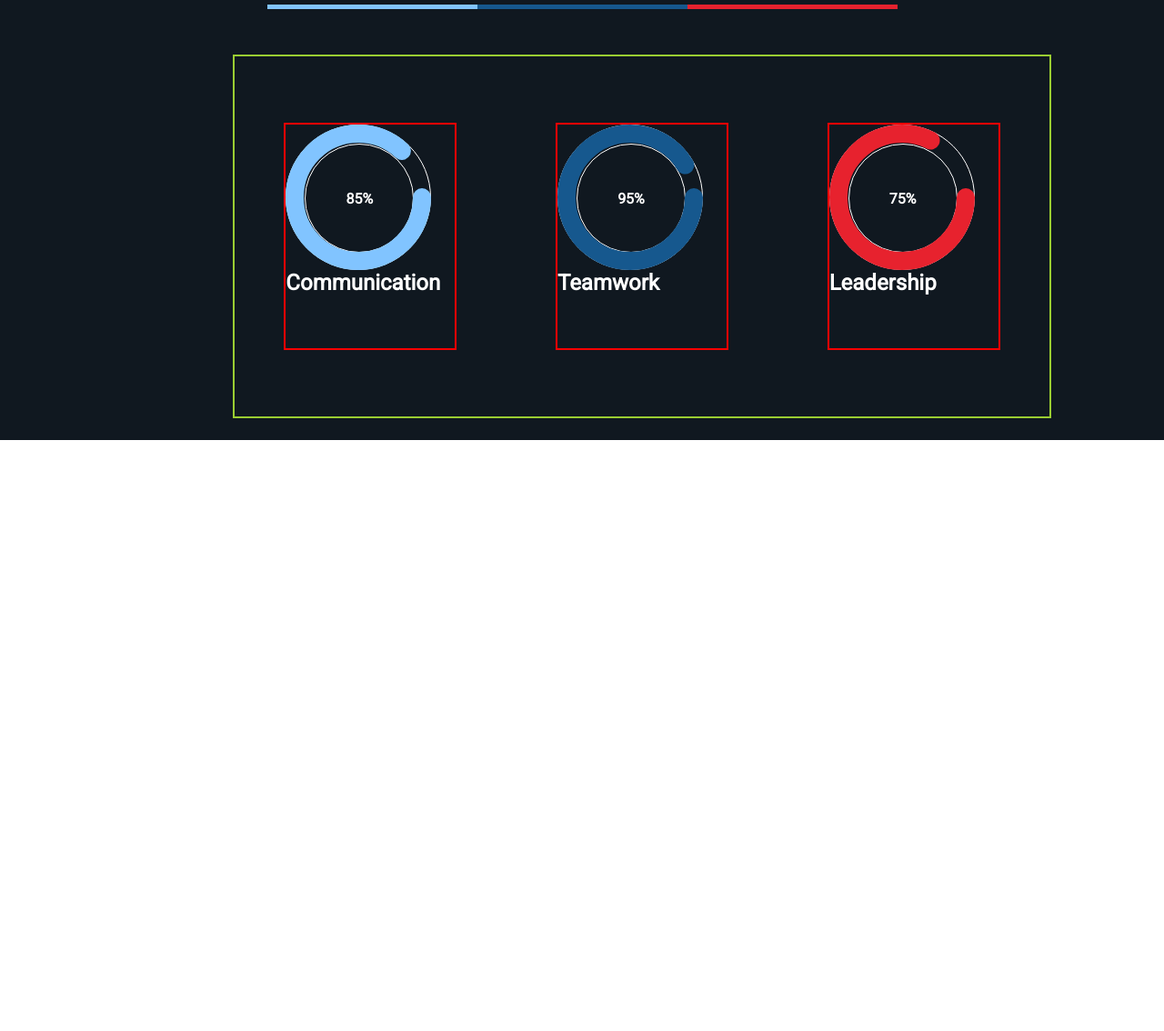
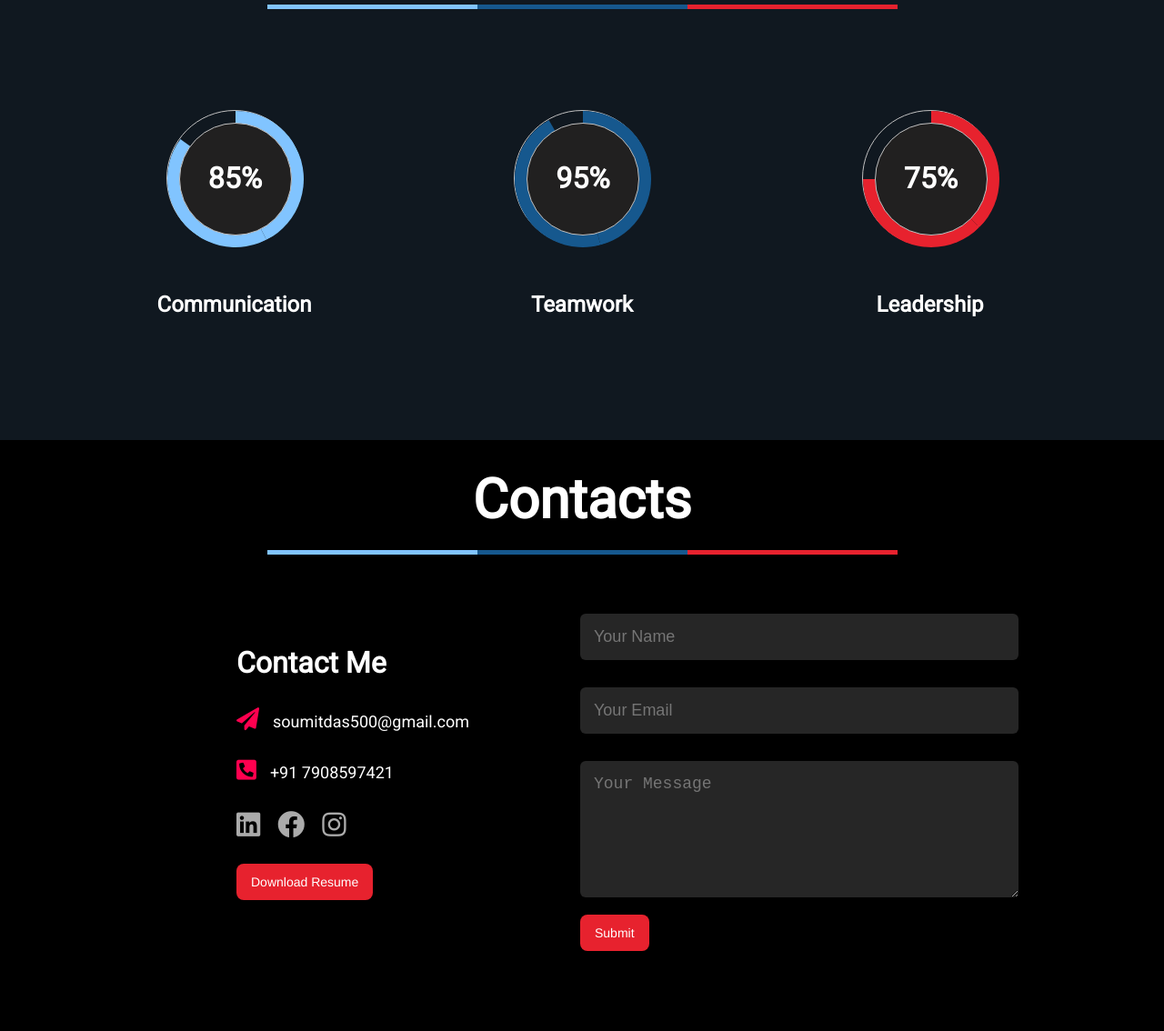
Before and after one commit to Soumit-Das/Soumit-Das.github.io, a plain HTML site: page index.html in a window 1280 px wide. Shown: the part 2620-3754 px from the top of the page at 91% size. Before the commit the page ends 3104 px from the top, so only its background shows below. Drawn offline with Linux system fonts and the light colour scheme.

Commit message:
Day2 work complete

```diff
--- a/Homepage.css
+++ b/Homepage.css
@@ -243,91 +243,269 @@ width: 28%;
 }
 .Soft_Skills{
     display: flex;
-    margin: 50px 33% auto 20%;
-    border: 2px solid yellowgreen;
-    width: 900px;
+    border: 0px solid red;
+    justify-content: center;
+    justify-content: space-evenly;
+    align-items: center;
     height: 400px;
-    align-items: center;
-    justify-content: space-around;
+}
+.C1{
+    border: 0px solid red;
+    width: 250px;
+}
+.C1>h2{
+color: white;
+font-family: 'Roboto', sans-serif;
+text-align: center;
+}
+@media screen and (max-width: 580px) {
+    .Soft_Skills{
+        display: inline;
+    }
+}
+
+.circle-wrap {
+    display: grid;
+    grid-template-columns: repeat(1, 160px);
+    grid-gap: 80px;
+    margin-top: 50px;
+    margin-left: 50px;
+    width: 150px;
+    height: 150px;
+    /* background: #cabbbb; */
+    border-radius: 50%;
+    border: 1px solid silver;
+    margin-bottom: 50px;
+  }
+
+  .circle-wrap .circle .mask,
+  .circle-wrap .circle .fill-1,
+  .circle-wrap .circle .fill-2,
+  .circle-wrap .circle .fill-3 {
+    width: 150px;
+    height: 150px;
+    position: absolute;
+    border-radius: 50%;
+  }
+
+  .circle-wrap .circle .mask {
+    clip: rect(0px, 150px, 150px, 75px);
+  }
+
+  .circle-wrap .inside-circle {
+    width: 124px;
+    height: 124px;
+    border-radius: 50%;
+    background: #212020;
+    line-height: 120px;
+    text-align: center;
+    margin-top: 13px;
+    margin-left: 13px;
+    color: white;
+    position: absolute;
+    z-index: 100;
+    font-weight: 700;
+    font-size: 2em;
+    font-family: 'Roboto', sans-serif;
+    border: 1px solid silver;
+  }
+
+  /* color animation */
+
+  .mask .fill-1 {
+    clip: rect(0px, 75px, 150px, 0px);
+    background-color: #81c4ff;
+  }
+
+  .mask.full-1,
+  .circle .fill-1 {
+    animation: fill-1 ease-in-out 3s;
+    transform: rotate(153deg);
+  }
+
+  @keyframes fill-1 {
+    0% {
+      transform: rotate(0deg);
+    }
+    100% {
+      transform: rotate(153deg);
+    }
+  }
+
+  /* 2nd bar */
+
+  .mask .fill-2 {
+    clip: rect(0px, 75px, 150px, 0px);
+    background-color: #16588e;
+  }
+
+  .mask.full-2,
+  .circle .fill-2 {
+    animation: fill-2 ease-in-out 3s;
+    transform: rotate(165deg);
+  }
+
+  @keyframes fill-2{
+    0% {
+      transform: rotate(0deg);
+    }
+    100% {
+      transform: rotate(165deg);
+    }
+  }
+
+  /* 3rd progress bar */
+  .mask .fill-3 {
+    clip: rect(0px, 75px, 150px, 0px);
+    background-color: #e7222e;
+  }
+
+  .mask.full-3,
+  .circle .fill-3 {
+    animation: fill-3 ease-in-out 3s;
+    transform: rotate(135deg);
+  }
+
+  @keyframes fill-3{
+    0% {
+      transform: rotate(0deg);
+    }
+    100% {
+      transform: rotate(135deg);
+    }
+  }
+  #contact{
+    background: #000;
+    border: 0px solid red;
+    height: 650px;
+  }
+  #contact>h1{
+   text-align: center;
+    color: white;
+    font-family: 'Roboto', sans-serif;
+    font-size: 60px;
+    padding-top: 30px;
+    margin-bottom: 20px;
+  }
+  .container{
+    border: 0px solid yellow;
+    margin-top: 50px;
+    /* display: ; */
+  }
+  .row{
+    border: 0px solid green;
+    display: flex;
+    justify-content: center;
+  }
+
+  #contact>h1,p{
+color: white;
+  }
+  .subtitle{
+    color: white;
+  }
+  .contact-left{
+    border: 0px solid red;
+    flex-basis: 35%;
+    padding-left: 100px;
+    padding-top: 50px;
     font-family: 'Roboto', sans-serif;
   }
-.Soft_skils_divs{
-    border: 2px solid red;
-    width: 190px;
-    height: 250px;
-    position: relative;
-
-    /* margin-left: 50px; */
+  .contact-left>.button-1{
+     margin-top: 25px;
   }
-.Soft_skils_divs>h2{
+  .contact-left>.button-1>a{
     color: white;
+    text-decoration: none;
  }
-.outer{
-    height: 160px;
-    width: 160px;
-    border-radius: 50%;
-    border: 1px solid white;
-    padding: 20px;
-    /* box-shadow: 6px 6px 10px -1px rgba(0, 0, 0, 0.15), -6px -6px 10px -1px rgba(255, 255, 255, 0.7) */
+  .contact-right{
+    border: 0px solid red;
+    flex-basis: 40%;
+    padding-left: 30px;
   }
-.inner{
-    height: 120px;
-    width: 120px;
-    border-radius: 50%;
-    display: flex;
-    align-items: center;
-    justify-content: center;
-    border: 1px solid white;
+  .contact-left p{
+    margin-top: 30px;
+    font-size: 18px;
   }
-#number1,#number2,#number3{
-    font-weight: 600;
-    color: white;
+  .contact-left p i{
+    color: #ff004f;
+    margin-right: 15px;
+    font-size: 25px;
   }
-#C1{
-    fill: none;
-    stroke: #81c4ff;
-    /* stroke: url(#GradientColor); */
-    stroke-width: 20px;
-     stroke-dasharray: 472;  /*Adust the number for adjusting percentage*/
-     stroke-dashoffset: 472; /*Adust the number for adjusting percentage*/
-    animation: ani1 2s linear forwards;
+  .social-icons{
+    margin-top: 30px;
   }
-#C2{
-    fill: none;
-    stroke: #16588e;
-    /* stroke: url(#GradientColor); */
-    stroke-width: 20px;
-     stroke-dasharray: 472;  /*Adust the number for adjusting percentage*/
-     stroke-dashoffset: 472; /*Adust the number for adjusting percentage*/
-    animation: ani2 2s linear forwards;
+  .social-icons a{
+    text-decoration: none;
+    font-size: 30px;
+    margin-right: 15px;
+    color: #ababab;
+    display: inline-block;
+    transition: transform 0.5s;
   }
-#C3{
-    fill: none;
-    stroke: #e7222e;
-    /* stroke: url(#GradientColor); */
-    stroke-width: 20px;
-     stroke-dasharray: 472;  /*Adust the number for adjusting percentage*/
-     stroke-dashoffset: 472; /*Adust the number for adjusting percentage*/
-    animation: ani3 2s linear forwards;
+  .social-icons a:hover{
+ color: #ff004f;
+ transform: translateY(-5px);
   }
-    svg{
-        position: absolute;
-        top: 0;
-        left: 0;
+  .btn.btn2{
+    display: inline-block;
+    background: #ff004f;
   }
 
-    @keyframes ani1{
-        100%{
-            stroke-dashoffset: 90;
+
+  /* CSS */
+  .button-1 {
+    background-color: #e7222e;
+    border-radius: 8px;
+    border-style: none;
+    box-sizing: border-box;
+    color: #FFFFFF;
+    cursor: pointer;
+    display: inline-block;
+    font-family: "Haas Grot Text R Web", "Helvetica Neue", Helvetica, Arial, sans-serif;
+    font-size: 14px;
+    font-weight: 500;
+    height: 40px;
+    line-height: 20px;
+    list-style: none;
+    margin: 0;
+    outline: none;
+    padding: 10px 16px;
+    position: relative;
+    text-align: center;
+    text-decoration: none;
+    transition: color 100ms;
+    vertical-align: baseline;
+    user-select: none;
+    -webkit-user-select: none;
+    touch-action: manipulation;
   }
+
+  .button-1:hover,
+  .button-1:focus {
+    background-color: #F082AC;
   }
-    @keyframes ani2{
-        100%{
-            stroke-dashoffset: 70;
+  .contact-right form{
+    width: 100%;
   }
+  form input,form textarea{
+    width: 100%;
+    border: 0;
+    outline: none;
+    background: #262626;
+    padding: 15px;
+    margin: 15px 0;
+    color: #fff;
+    font-size: 18px;
+    border-radius: 6px;
   }
-    @keyframes ani3{
-        100%{
-            stroke-dashoffset: 110;
+  /* #Linkedin-icon{
+    color: #81c4ff;
   }
+  #Facebook-icon{
+    color:#16588e ;
   }
+  #insta-icon{
+    color:#e7222e ;
+  } */
+  /* #e7222e */
--- a/index.html
+++ b/index.html
@@ -5,6 +5,7 @@
     <meta http-equiv="X-UA-Compatible" content="IE=edge">
     <meta name="viewport" content="width=device-width, initial-scale=1.0">
     <title>Document</title>
+   <link rel="stylesheet" href="https://cdnjs.cloudflare.com/ajax/libs/font-awesome/5.14.0/css/all.css">
     <link rel="stylesheet" href="/Homepage.css">
 </head>
 <body>
@@ -19,7 +20,7 @@
                     <li id="about" class="about section"><a href="#">About</a></li>
                     <li id="skills"><a href="#">Skills</a></li>
                     <li id="projects"><a href="#">Projects</a></li>
-                    <li id="contact"><a href="#">Contacts</a></li>
+                    <li id="Navbar-contact"><a href="#">Contacts</a></li>
                 </ul>
             </div>
         </nav>
@@ -184,80 +185,100 @@
 
 <!-- Block 1 -->
 
-    <div class="Soft_skils_divs">
-        <div class="outer">
-            <div class="inner">
-                <div id="number1">85%</div>
+<div class="C1">
+
+    <div class="circle-wrap">
+      <div class="circle">
+        <div class="mask full-1">
+          <div class="fill-1"></div>
+        </div>
+        <div class="mask half">
+          <div class="fill-1"></div>
+        </div>
+        <div class="inside-circle"> 85% </div>
       </div>
     </div>
-
-        <svg xmlns="http://www.w3.org/2000/svg" version="1.1" width="160px" height="160px">
-            <defs>
-               <linearGradient id="GradientColor">
-                  <stop offset="0%" stop-color="#e91e63" />
-                  <stop offset="100%" stop-color="#673ab7" />
-               </linearGradient>
-            </defs>
-            <circle id="C1" cx="80" cy="80" r="70" stroke-linecap="round" />
-    </svg>
-
 <h2>Communication</h2>
-
 </div>
 
-    <!-- Block 2 -->
-
-    <div class="Soft_skils_divs">
-        <div class="outer">
-            <div class="inner">
-                <div id="number2">95%</div>
+<div class="C1">
+    <div class="circle-wrap">
+        <div class="circle">
+          <div class="mask full-2">
+            <div class="fill-2"></div>
+          </div>
+          <div class="mask half">
+            <div class="fill-2"></div>
+          </div>
+          <div class="inside-circle"> 95% </div>
         </div>
       </div>
-
-        <svg xmlns="http://www.w3.org/2000/svg" version="1.1" width="160px" height="160px">
-            <defs>
-               <linearGradient id="GradientColor">
-                  <stop offset="0%" stop-color="#e91e63" />
-                  <stop offset="100%" stop-color="#673ab7" />
-               </linearGradient>
-            </defs>
-            <circle id="C2" cx="80" cy="80" r="70" stroke-linecap="round" />
-    </svg>
-
     <h2>Teamwork</h2>
-
 </div>
 
-<!-- Block 3 -->
-
-<div class="Soft_skils_divs">
-    <div class="outer">
-        <div class="inner">
-            <div id="number3">75%</div>
+<div class="C1">
+    <div class="circle-wrap">
+        <div class="circle">
+          <div class="mask full-3">
+            <div class="fill-3"></div>
+          </div>
+          <div class="mask half">
+            <div class="fill-3"></div>
+          </div>
+          <div class="inside-circle"> 75% </div>
         </div>
       </div>
-
-    <svg xmlns="http://www.w3.org/2000/svg" version="1.1" width="160px" height="160px">
-        <defs>
-           <linearGradient id="GradientColor">
-              <stop offset="0%" stop-color="#e91e63" />
-              <stop offset="100%" stop-color="#673ab7" />
-           </linearGradient>
-        </defs>
-        <circle id="C3" cx="80" cy="80" r="70" stroke-linecap="round" />
-</svg>
     <h2>Leadership</h2>
 </div>
 
 </div>
-
-
 </div>
-
 
 
 <!-- Section 5 ends -->
 
+
+<!-- Section 6 starts -->
+
+<div id="contact">
+    <h1>Contacts</h1>
+    <!-- Line colors code starts -->
+
+    <div id="lines">
+        <div class="childline1"></div>
+        <div class="childline2"></div>
+        <div class="childline3"></div>
+    </div>
+
+    <!-- Line colors code ends -->
+    <div class="container">
+        <div class="row">
+            <div class="contact-left">
+                <h1 class="subtitle">Contact Me</h1>
+            <p><i class="fas fa-paper-plane"></i>soumitdas500@gmail.com</p>
+            <p><i class="fas fa-phone-square-alt"></i>+91 7908597421</p>
+            <div class="social-icons">
+                <a href="https://www.linkedin.com/in/soumit-das-52620b242/" target="_blank"><i class="fab fa-linkedin" id="Linkedin-icon"></i></a>
+                <a href="https://m.facebook.com/100022097675884/" target="_blank"><i class="fab fa-facebook" id="Facebook-icon"></i></a>
+                <a href="https://instagram.com/_soumit_das?igshid=ZDdkNTZiNTM=" target="_blank"><i class="fab fa-instagram" id="insta-icon"></i></a>
+            </div>
+            <!-- HTML !-->
+<button class="button-1" role="button"><a href="/Soumit-Das-Resume (2).pdf" download class="downbtn">Download Resume</a></button>
+
+            </div>
+            <div class="contact-right">
+                <form>
+<input type="text" name="Name" placeholder="Your Name" required>
+<input type="email" name="email" placeholder="Your Email" required>
+<textarea name="Message" rows="6" placeholder="Your Message"></textarea>
+<button type="submit" class="button-1">Submit</button>
+                </form>
+            </div>
+        </div>
+    </div>
+</div>
+
+<!-- Section 6 ends -->
 
 <script>
 
```
Also changed, not shown: Sou 07.02.2023/DSC_0097.JPG (added), Sou 07.02.2023/DSC_0098.JPG (added), Sou 07.02.2023/DSC_0099.JPG (added), Sou 07.02.2023/DSC_0100.JPG (added), Sou 07.02.2023/DSC_0101.JPG (added), 1 other file. Lines whose indentation alone changed are shown as unchanged.
